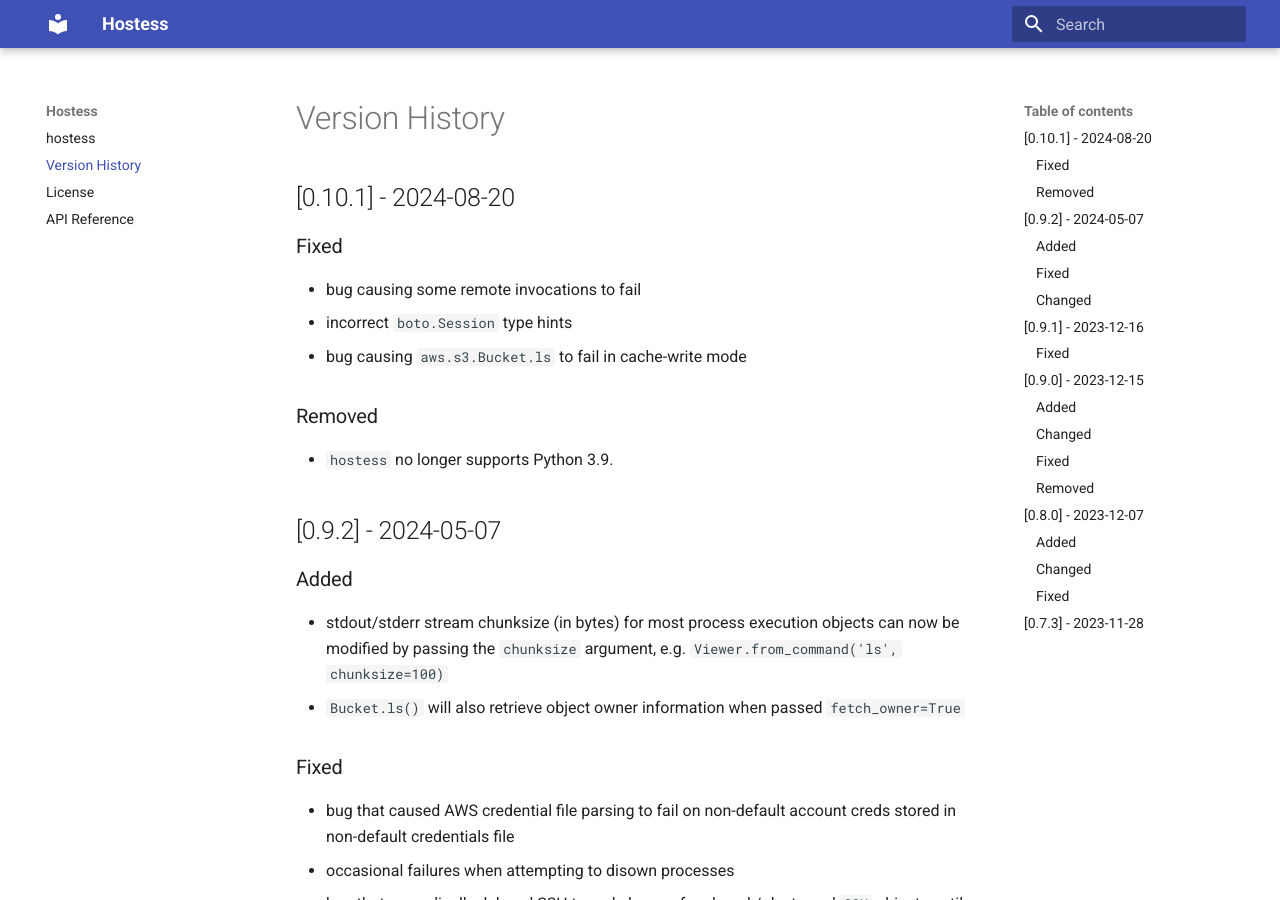
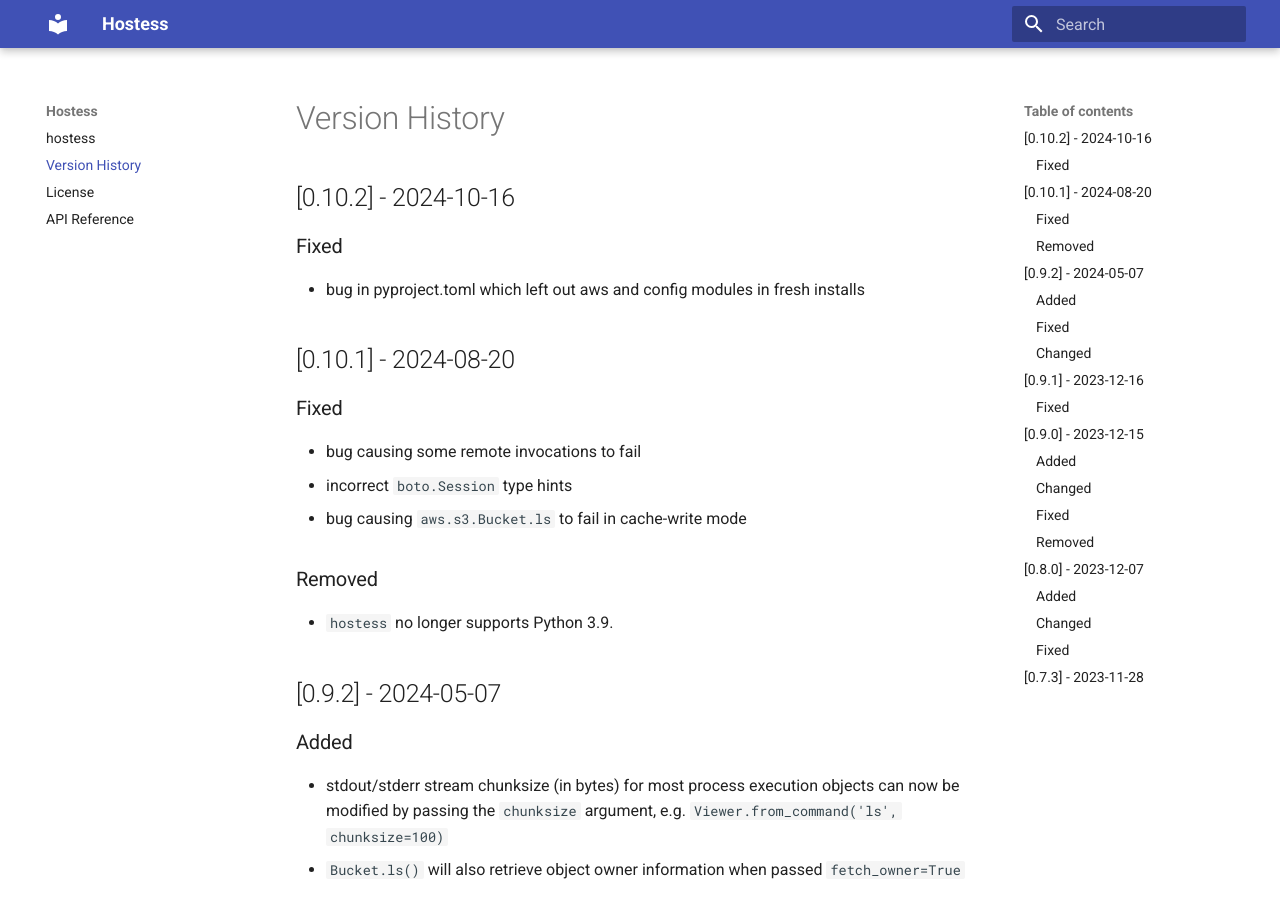
Before and after one commit to MillionConcepts/hostess, an MkDocs documentation site: the page built from docs/version_history.md, in a window 1280 px wide and 900 px high. Built offline with MkDocs 1.6.1 and Material for MkDocs 9.7.7, drawn with Linux system fonts in a browser that asks for light colours.

Commit message:
update changelog

```diff
--- a/docs/version_history.md
+++ b/docs/version_history.md
@@ -1,4 +1,9 @@
 # Version History
+
+## [0.10.2] - 2024-10-16
+
+### Fixed
+- bug in pyproject.toml which left out aws and config modules in fresh installs
 
 ## [0.10.1] - 2024-08-20
 
```
